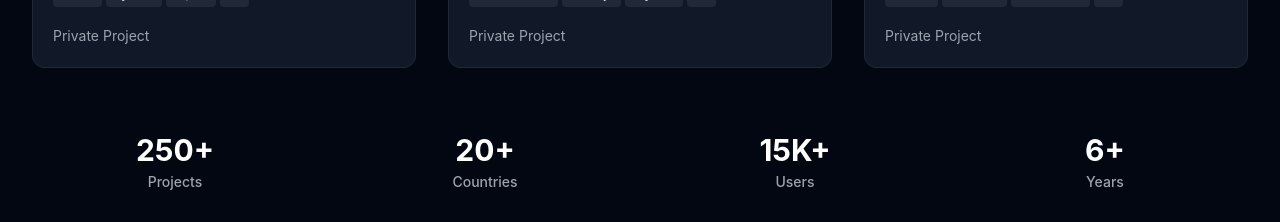
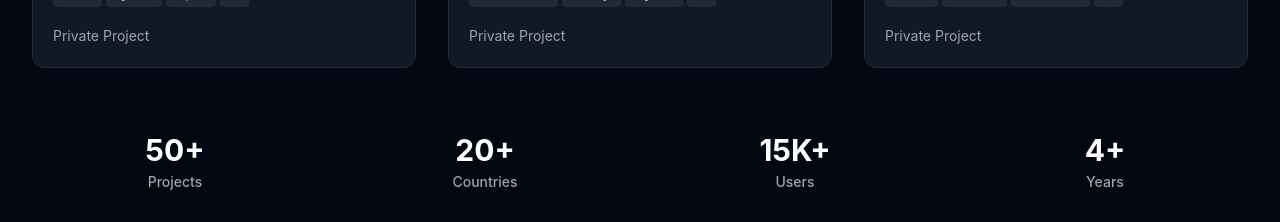
Before and after one commit to naveedalam-dev/Portfolio, a React (Vite) app: page / in a window 1280 px wide. Shown: the part 5460-5682 px from the top of the page. Built offline with nearby package versions, Linux system fonts and the light colour scheme; a web font is replaced by a local one.

Commit message:
Updated Portfolio.tsx

```diff
--- a/src/components/Portfolio.tsx
+++ b/src/components/Portfolio.tsx
@@ -222,10 +222,10 @@ const Portfolio: React.FC = () => {
           className="mt-8 lg:mt-16 grid grid-cols-2 lg:grid-cols-4 gap-3 lg:gap-6"
         >
           {[
-            { number: "250+", label: "Projects" },
+            { number: "50+", label: "Projects" },
             { number: "20+", label: "Countries" },
             { number: "15K+", label: "Users" },
-            { number: "6+", label: "Years" }
+            { number: "4+", label: "Years" }
           ].map((stat, index) => (
             <div key={stat.label} className="text-center">
               <div className="text-xl lg:text-3xl font-bold text-gray-900 dark:text-white mb-1">
```
